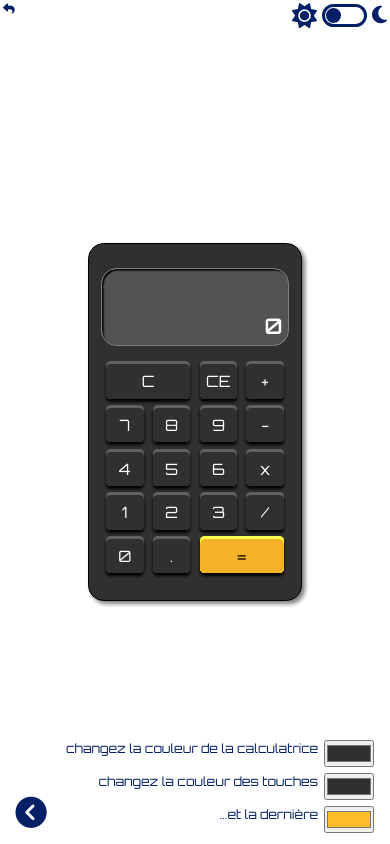
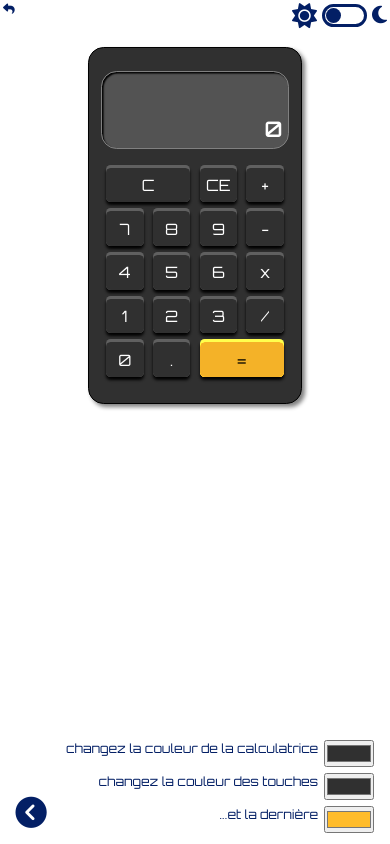
Before and after one commit to toops61/cv-online, a React (Create React App) app: page /MaulaveStephane/Calculator in a window 390 px wide. Built offline with nearby package versions, Linux system fonts and the light colour scheme.

Commit message:
correct responsiv calculator

```diff
--- a/src/composants/jsProjects/Calculator.jsx
+++ b/src/composants/jsProjects/Calculator.jsx
@@ -26,7 +26,6 @@ export default function Calculator() {
         tempArray.pop();
         tempArray.length && tempArray[tempArray.length-1]/1 && setNumber(tempArray[tempArray.length - 1]);
         tempArray.pop();
-        console.log(tempArray);
         setOperationArray([...tempArray]);
       }
   }
@@ -39,7 +38,6 @@ const multDivFirst = array => {
           array.splice([index-1],3,multiplication);
       }
       if (e === '/') {
-          console.log(array[index+1]);
           if (array[index+1] == '0') {
             setNumber('Erreur');
             setTimeout(() => {
@@ -102,7 +100,7 @@ const getResult = () => {
       tempArray.length = 0;
       setOperationArray([]);
     } else if (touchContent === '=') {
-      getResult();
+      !number.includes('=') && getResult();
     } else {
       if (number === '0') {
         tempArray.pop();
--- a/src/styles/sass/pages/projectsJS/_calculator.scss
+++ b/src/styles/sass/pages/projectsJS/_calculator.scss
@@ -107,9 +107,13 @@
           }
         }
       }
-      @media screen and (max-width: 800px) {
-        * {
-            font-size: 4vw;
-        }
-        }
+    @media screen and (max-width: 800px) {
+    * {
+        font-size: 4vw;
+    }
+    align-items: flex-start;
+    .calculator-body {
+        margin-top: 3em;
+    }
+    }
 }
```
Also changed, not shown: src/styles/style.css, 1 other file (tests, documents, lock files or other folders).
